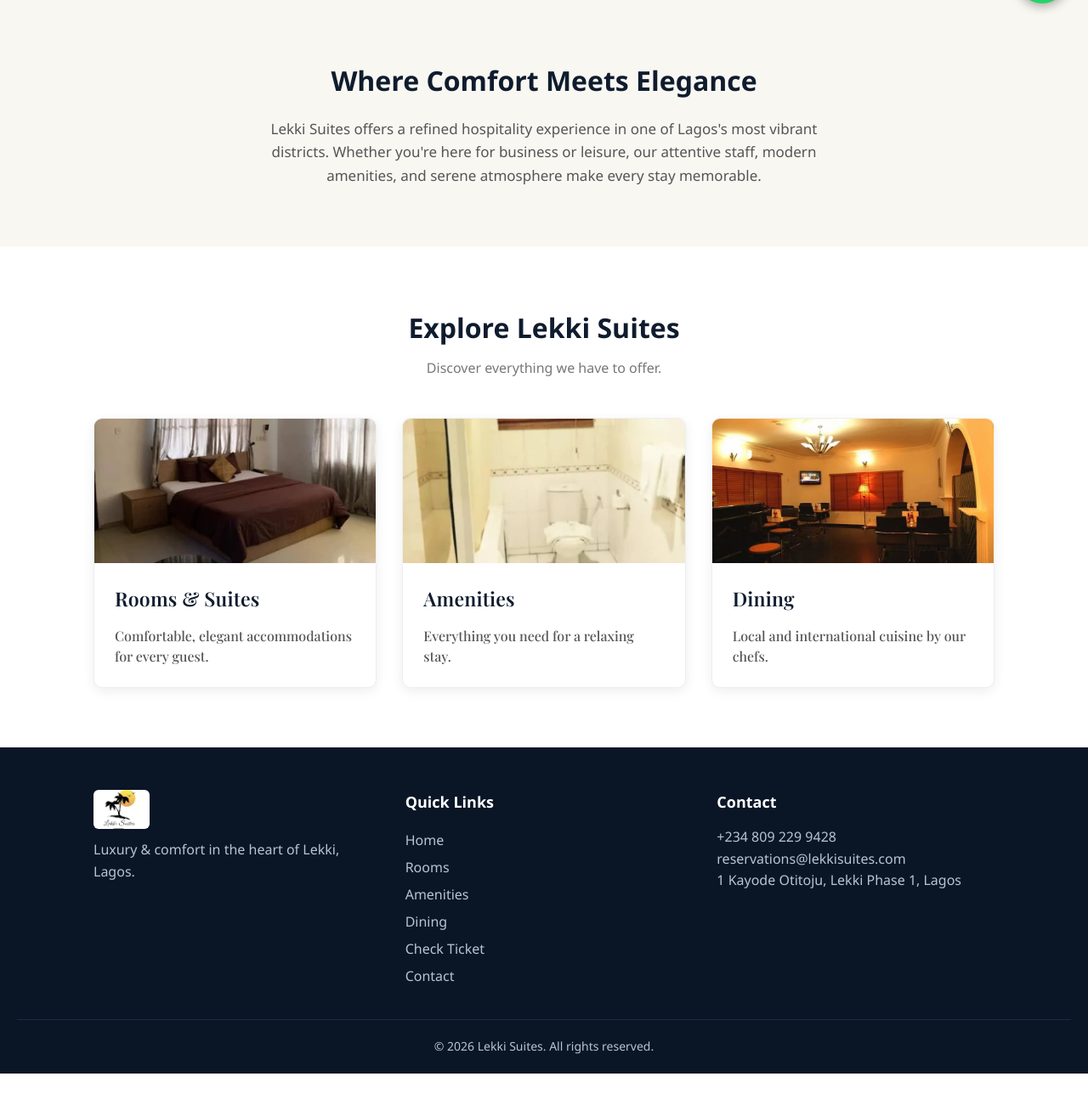
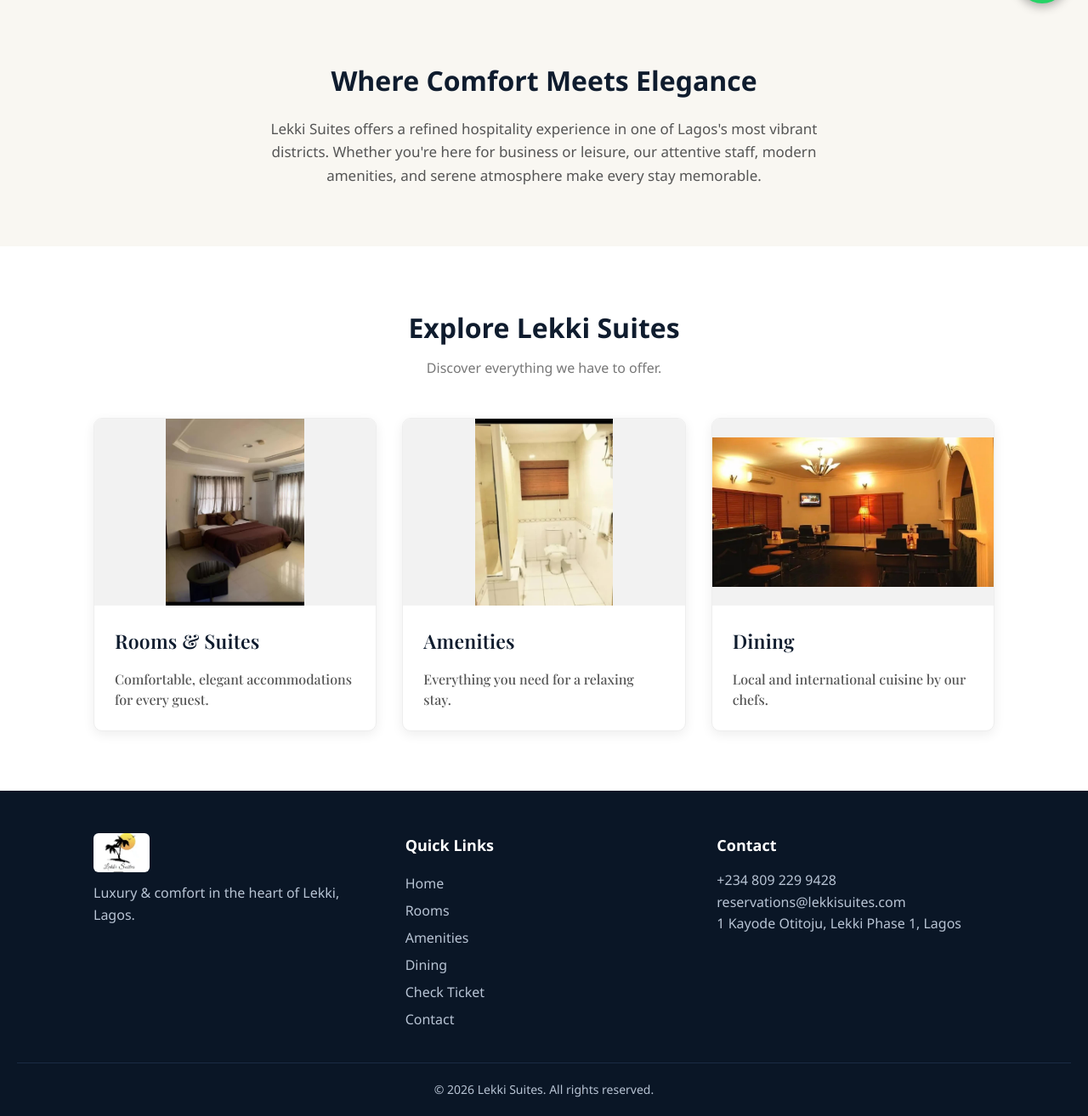
Before and after one commit to K-LAWRENCE1/lekkisuites, a Flask app: page / in a window 1280 px wide. Shown: the part 772-2086 px from the top of the page at 85% size. Before the commit the page ends 2036 px from the top, so only its background shows below. Run offline with Flask 3, Linux system fonts and the light colour scheme.

Commit message:
fix25: home explore cards full photo

```diff
--- a/fix8/static/style.css
+++ b/fix8/static/style.css
@@ -1898,7 +1898,7 @@
 
 /* ===== REAL ROOM PHOTOS (fix16) ===== */
 .room-img {
-    height: 170px;
+    height: 230px;
     overflow: hidden;
     background: #f2f2f2;
 }
@@ -1907,7 +1907,6 @@
     width: 100%;
     height: 100%;
     object-fit: cover;
-    object-position: center 65%;
     display: block;
 }
 
@@ -1938,7 +1937,7 @@
 
 @media (max-width: 768px) {
     .room-img {
-        height: 150px;
+        height: 210px;
     }
 }
 
@@ -2015,7 +2014,6 @@
     width: 100%;
     height: 100%;
     object-fit: cover;
-    object-position: center 65%;
     opacity: 0;
     transition: opacity 0.9s ease-in-out;
 }
@@ -2023,3 +2021,16 @@
 .room-img.slider .slide.active {
     opacity: 1;
 }
+
+/* ===== Home Explore cards: show the FULL photo, no crop (fix25) ===== */
+.explore-home .room-img {
+    height: auto;
+    aspect-ratio: 3 / 2;
+    background: #f2f2f2;
+}
+
+.explore-home .room-img img,
+.explore-home .room-img.slider .slide {
+    object-fit: contain;
+    object-position: center;
+}
--- a/fix8/templates/index.html
+++ b/fix8/templates/index.html
@@ -39,7 +39,7 @@
     </section>
 
     <!-- ===== EXPLORE ===== -->
-    <section class="rooms">
+    <section class="rooms explore-home">
         <div class="container">
             <h2>Explore Lekki Suites</h2>
             <p class="section-sub">Discover everything we have to offer.</p>
```
